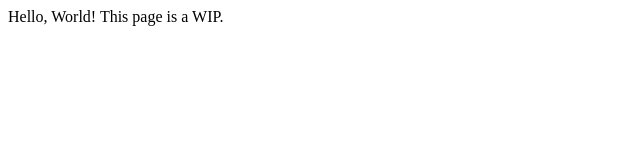
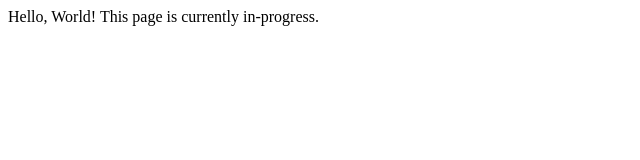
Before and after one commit to MrM21632/MrM21632.github.io, a plain HTML site: page index.html in a window 1280 px wide. Shown: the whole page, without its empty margins (0-640 px from the left). Drawn offline with Linux system fonts and the light colour scheme.

```diff
--- a/index.html
+++ b/index.html
@@ -1,5 +1,5 @@
 <html>
     <body>
-        Hello, World! This page is a WIP.
+        Hello, World! This page is currently in-progress.
     </body>
 </html>
```
